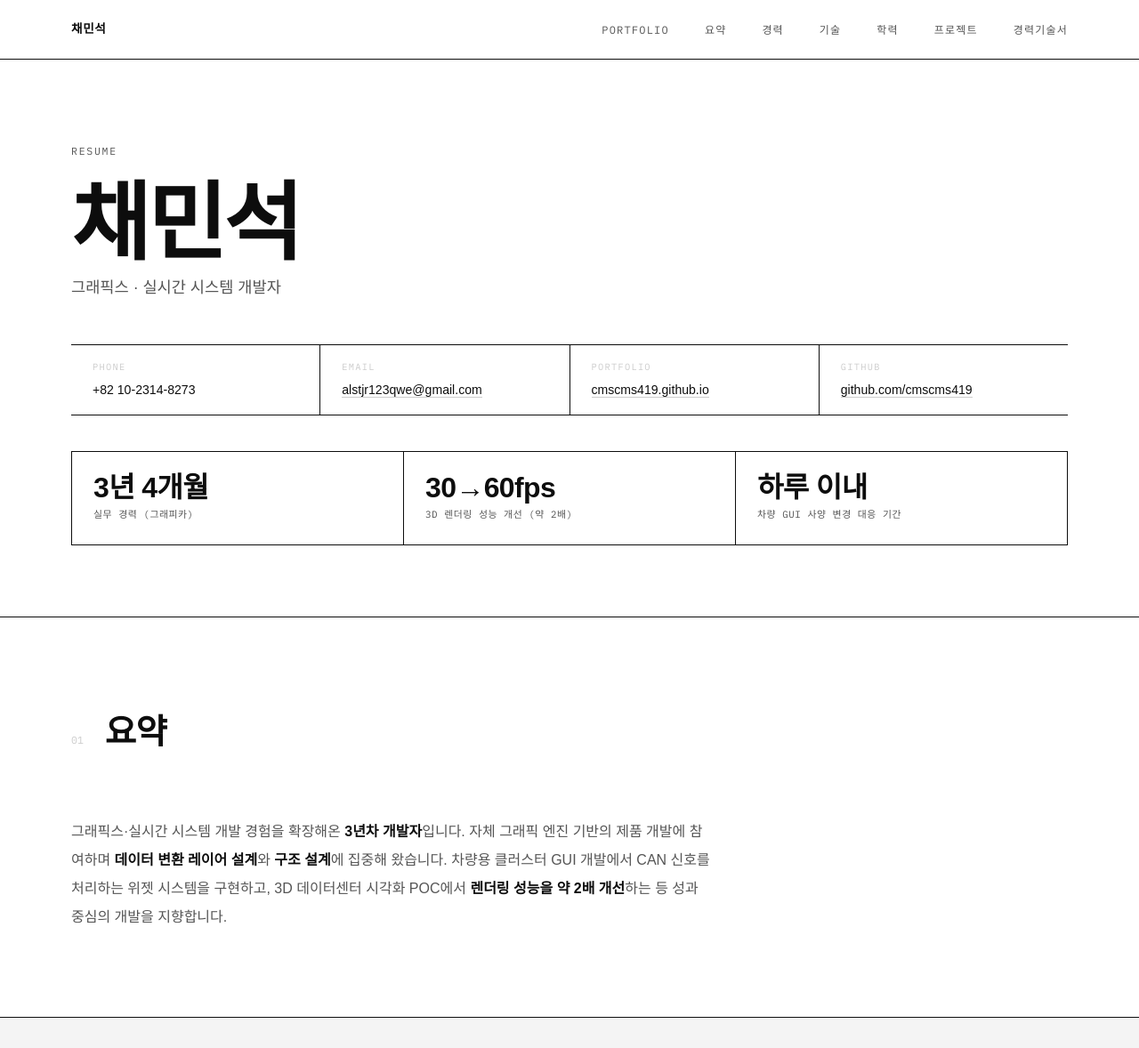
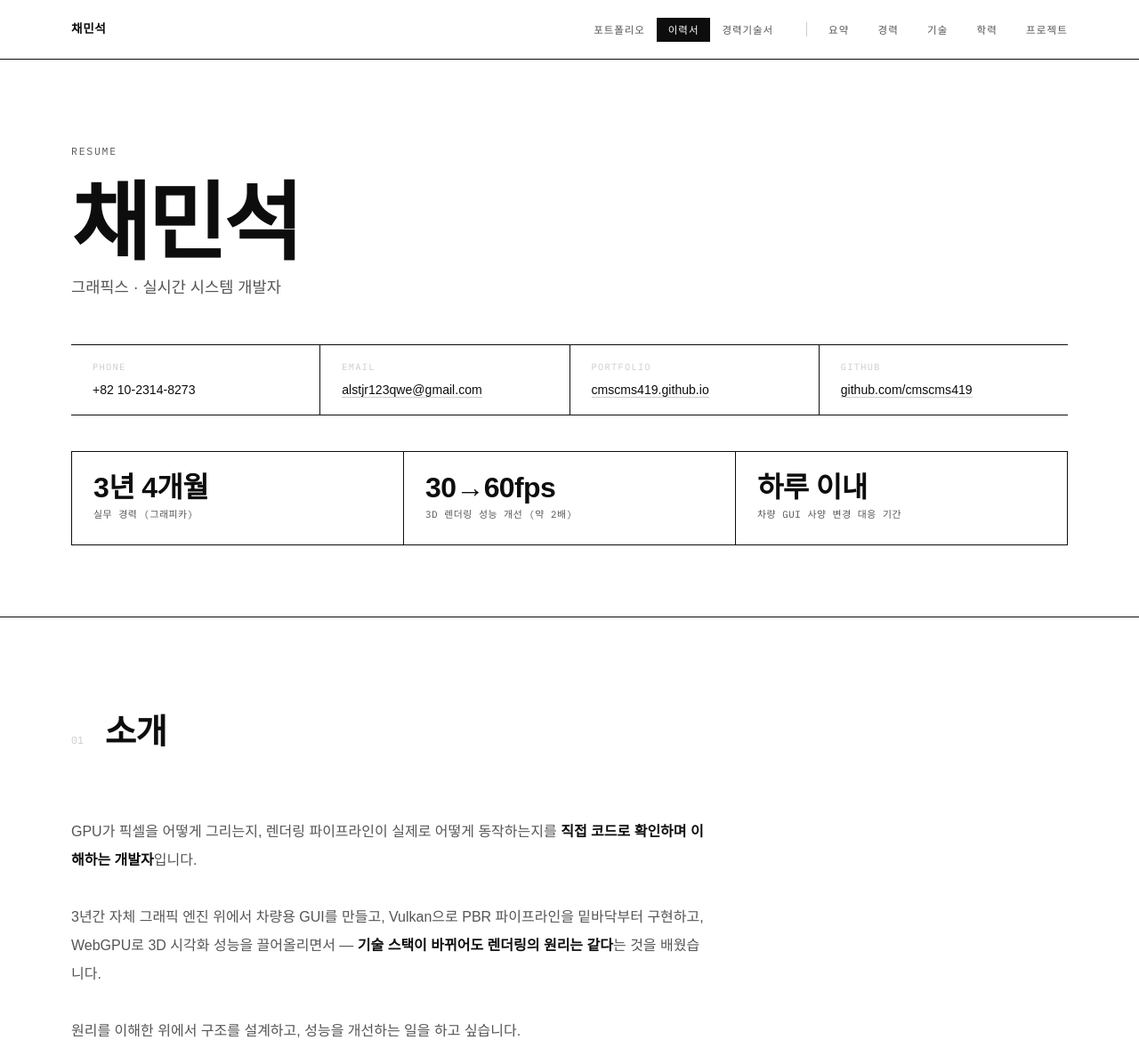
Before and after one commit to cmscms419/cmscms419.github.io, a plain HTML site: page resume.html in a window 1280 px wide. Shown: the top 1178 px of the page at 89% size. Drawn offline with Linux system fonts and the light colour scheme; a web font is replaced by a local one.

Commit message:
페이지 구성 수정 및 요약 -> 소개 문구로 변경

```diff
--- a/resume.html
+++ b/resume.html
@@ -64,15 +64,54 @@
       letter-spacing: 0.05em;
     }
 
+    .nav-center {
+      display: flex;
+      align-items: center;
+      gap: 0;
+    }
+
+    .nav-pages {
+      display: flex;
+      gap: 0;
+      list-style: none;
+    }
+
+    .nav-pages a {
+      font-family: var(--mono);
+      font-size: 0.72rem;
+      color: var(--gray-dark);
+      text-decoration: none;
+      letter-spacing: 0.08em;
+      text-transform: uppercase;
+      padding: 0.3rem 0.75rem;
+      border: 1px solid transparent;
+      transition: color 0.15s, border-color 0.15s;
+    }
+
+    .nav-pages a:hover { color: var(--black); }
+
+    .nav-pages a.active {
+      color: var(--white);
+      background: var(--black);
+      border-color: var(--black);
+    }
+
+    .nav-divider {
+      width: 1px;
+      height: 1rem;
+      background: var(--gray-mid);
+      margin: 0 1.5rem;
+    }
+
     .nav-links {
       display: flex;
-      gap: 2.5rem;
+      gap: 2rem;
       list-style: none;
     }
 
     .nav-links a {
       font-family: var(--mono);
-      font-size: 0.75rem;
+      font-size: 0.72rem;
       color: var(--gray-dark);
       text-decoration: none;
       letter-spacing: 0.1em;
@@ -80,9 +119,7 @@
       transition: color 0.15s;
     }
 
-    .nav-links a:hover {
-      color: var(--black);
-    }
+    .nav-links a:hover { color: var(--black); }
 
     /* ── Hero ── */
     #hero {
@@ -632,6 +669,7 @@
         padding: 1rem 1.5rem;
       }
 
+      .nav-divider,
       .nav-links {
         display: none;
       }
@@ -672,15 +710,21 @@
 
   <nav>
     <a class="nav-logo" href="index.html">채민석</a>
+    <div class="nav-center">
+      <ul class="nav-pages">
+        <li><a href="index.html">포트폴리오</a></li>
+        <li><a href="resume.html" class="active">이력서</a></li>
+        <li><a href="career.html">경력기술서</a></li>
+      </ul>
+      <div class="nav-divider"></div>
       <ul class="nav-links">
-      <li><a href="index.html">Portfolio</a></li>
         <li><a href="#summary">요약</a></li>
         <li><a href="#career">경력</a></li>
         <li><a href="#skills">기술</a></li>
         <li><a href="#education">학력</a></li>
         <li><a href="#side-projects">프로젝트</a></li>
-      <li><a href="career.html">경력기술서</a></li>
       </ul>
+    </div>
   </nav>
 
   <!-- Hero -->
@@ -732,14 +776,16 @@
   <section id="summary">
     <div class="section-header reveal">
       <span class="section-num">01</span>
-      <h2 class="section-title">요약</h2>
+      <h2 class="section-title">소개</h2>
     </div>
     <p class="summary-text reveal">
-      그래픽스·실시간 시스템 개발 경험을 확장해온 <strong>3년차 개발자</strong>입니다.
-      자체 그래픽 엔진 기반의 제품 개발에 참여하며 <strong>데이터 변환 레이어 설계</strong>와
-      <strong>구조 설계</strong>에 집중해 왔습니다. 차량용 클러스터 GUI 개발에서 CAN 신호를 처리하는
-      위젯 시스템을 구현하고, 3D 데이터센터 시각화 POC에서 <strong>렌더링 성능을 약 2배 개선</strong>하는 등
-      성과 중심의 개발을 지향합니다.
+      GPU가 픽셀을 어떻게 그리는지, 렌더링 파이프라인이 실제로 어떻게 동작하는지를
+      <strong>직접 코드로 확인하며 이해하는 개발자</strong>입니다.<br><br>
+      3년간 자체 그래픽 엔진 위에서 차량용 GUI를 만들고,
+      Vulkan으로 PBR 파이프라인을 밑바닥부터 구현하고,
+      WebGPU로 3D 시각화 성능을 끌어올리면서 —
+      <strong>기술 스택이 바뀌어도 렌더링의 원리는 같다</strong>는 것을 배웠습니다.<br><br>
+      원리를 이해한 위에서 구조를 설계하고, 성능을 개선하는 일을 하고 싶습니다.
     </p>
   </section>
 
```
Also changed, not shown: career.html (+54 -8 lines), index.html (+52 -2 lines). Lines whose indentation alone changed are shown as unchanged.
